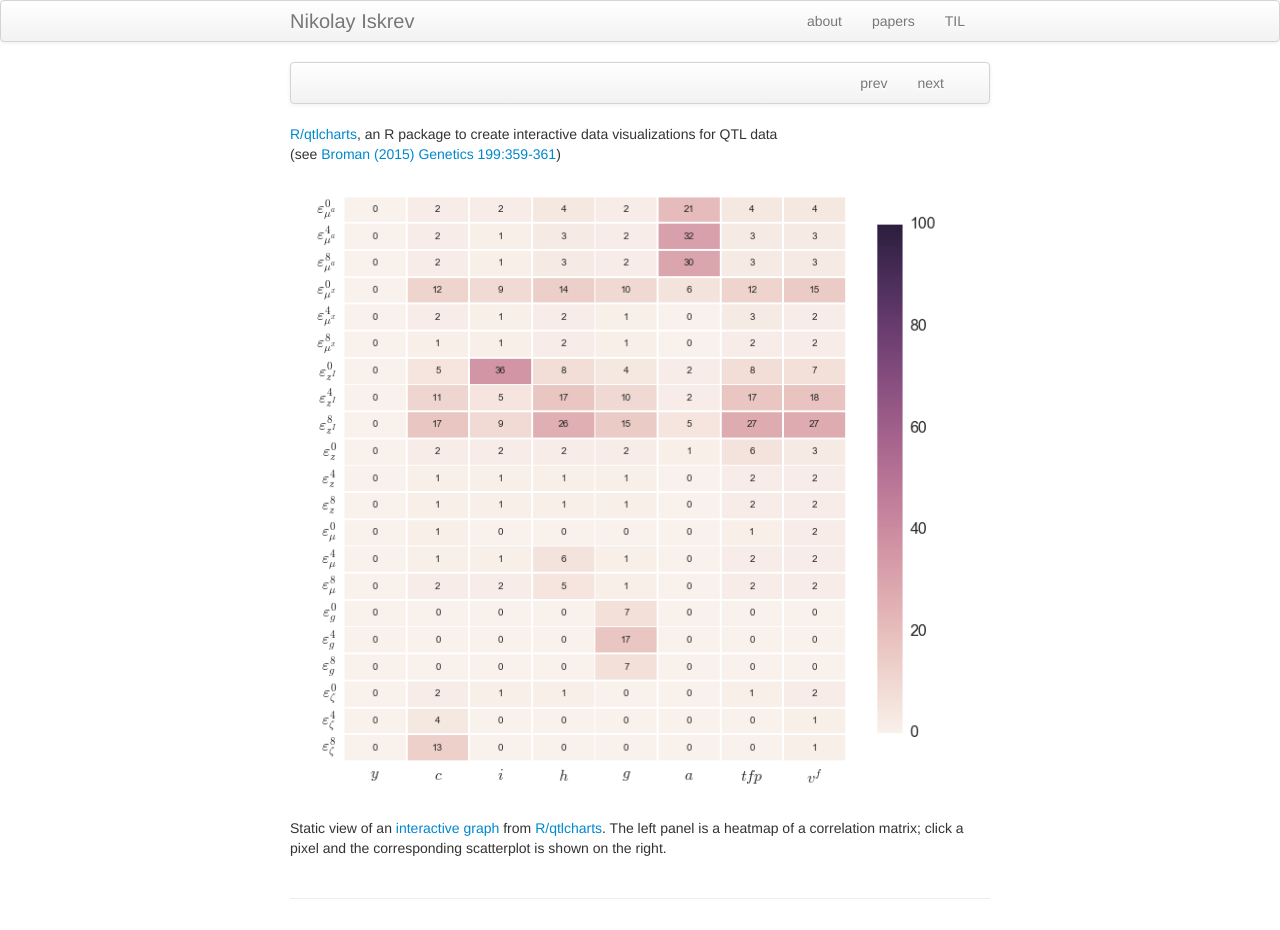
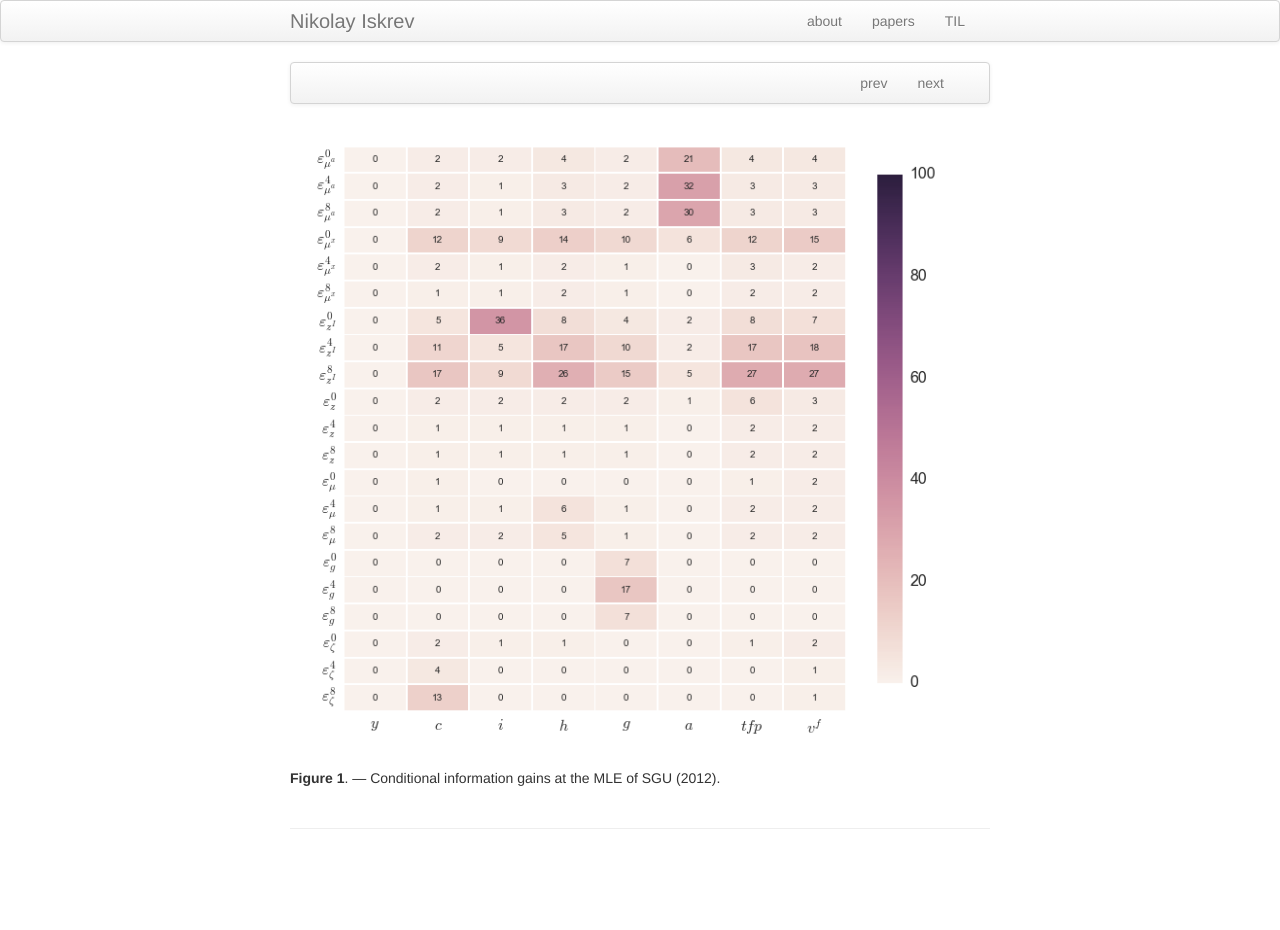
Before and after one commit to niskrev/niskrev.github.io, a Jekyll site: the page built from pages/publpics/InfoGains.md, in a window 1280 px wide. Built offline with Jekyll 4.4.1, drawn with Linux system fonts in a browser that asks for light colours; after the commit the page ends 900 px from its top, so only the background shows below that.

Commit message:
updated figures

```diff
--- a/pages/publpics/InfoGains.md
+++ b/pages/publpics/InfoGains.md
@@ -7,18 +7,12 @@ title: Information gains example
   <div class="navbar-inner">
       <ul class="nav">
           <li><a href="geneticmaps_fig3.html">prev</a></li>
-          <li><a href="tian2016_fig4.html">next</a></li>
+          <li><a href="iskrev2017_fig2.html">next</a></li>
       </ul>
   </div>
 </div>
 
-[R/qtlcharts](http://kbroman.org/qtlcharts), an R package to create
-interactive data visualizations for QTL data<br/>
-(see [Broman (2015) Genetics 199:359-361](http://www.ncbi.nlm.nih.gov/pubmed/25527287))
 
-[![R/qtlcharts example](../../assets/bigpublpics/CIGinnovSGU.png)](http://kbroman.org/qtlcharts/example/iplotCorr.html)
+[![R/qtlcharts example](../../assets/bigpublpics/CIGinnovSGU.png)](http://niskrev.github.io/pages/InfoGains.html)
 
-Static view of an [interactive graph](http://kbroman.org/qtlcharts/example/iplotCorr.html)
-from [R/qtlcharts](http://kbroman.org/qtlcharts). The left panel is a heatmap of a correlation
-matrix; click a pixel and the corresponding scatterplot is shown on
-the right.
+**Figure 1**. &mdash; Conditional information gains at the MLE of SGU (2012).
```
